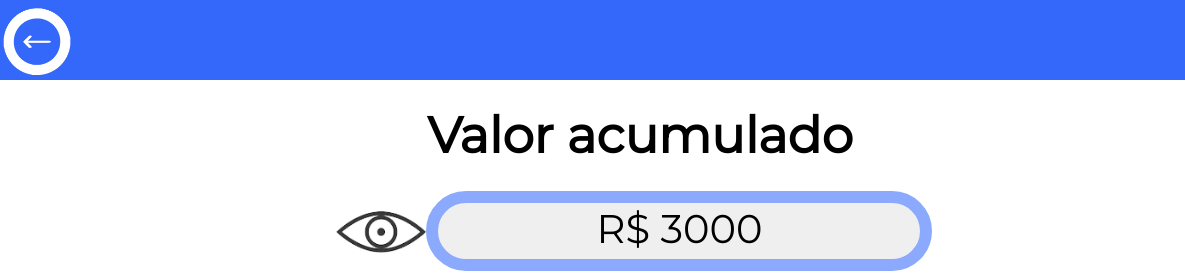
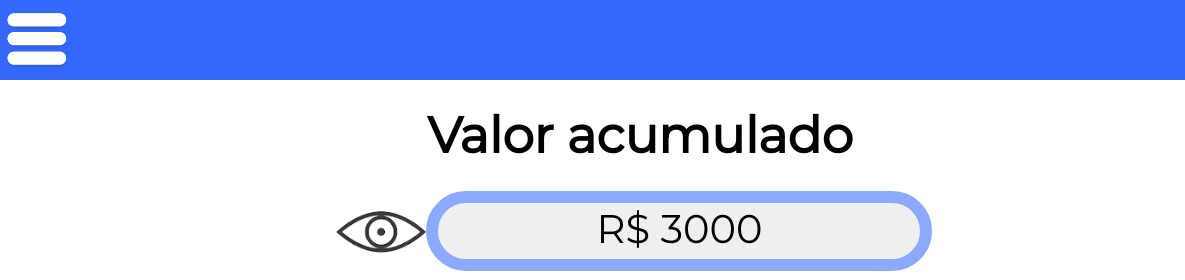
Before and after one commit to 2022M2T4-Inteli/FLIGHT, a plain HTML site: page src/Frontend/Sequencia/1. HOTEL.JORDAN - Conta/HTML/mainHoteleiro.html in a window 1280 px wide. Shown: the top 280 px of the page, 0-1185 px from the left. Drawn offline with Linux system fonts and the light colour scheme.

Commit message:
Update mainHoteleiro.html

```diff
--- a/src/Frontend/Sequencia/1. HOTEL.JORDAN - Conta/HTML/mainHoteleiro.html
+++ b/src/Frontend/Sequencia/1. HOTEL.JORDAN - Conta/HTML/mainHoteleiro.html
@@ -16,7 +16,7 @@
 <body>
         <div class = "topBar">
             <div class = "leftSide">
-                <img class="left-arrow" src="../../../global/flecha_borda_grossa_centro.png" onclick="history.back()">
+                <img class="left-arrow" src="../HTML/menu.png" onclick="history.back()">
             </div>
             <div class="rightSide">
                 <img class = "logo" src = "../../../global/Logo.Hurb.png">
```
